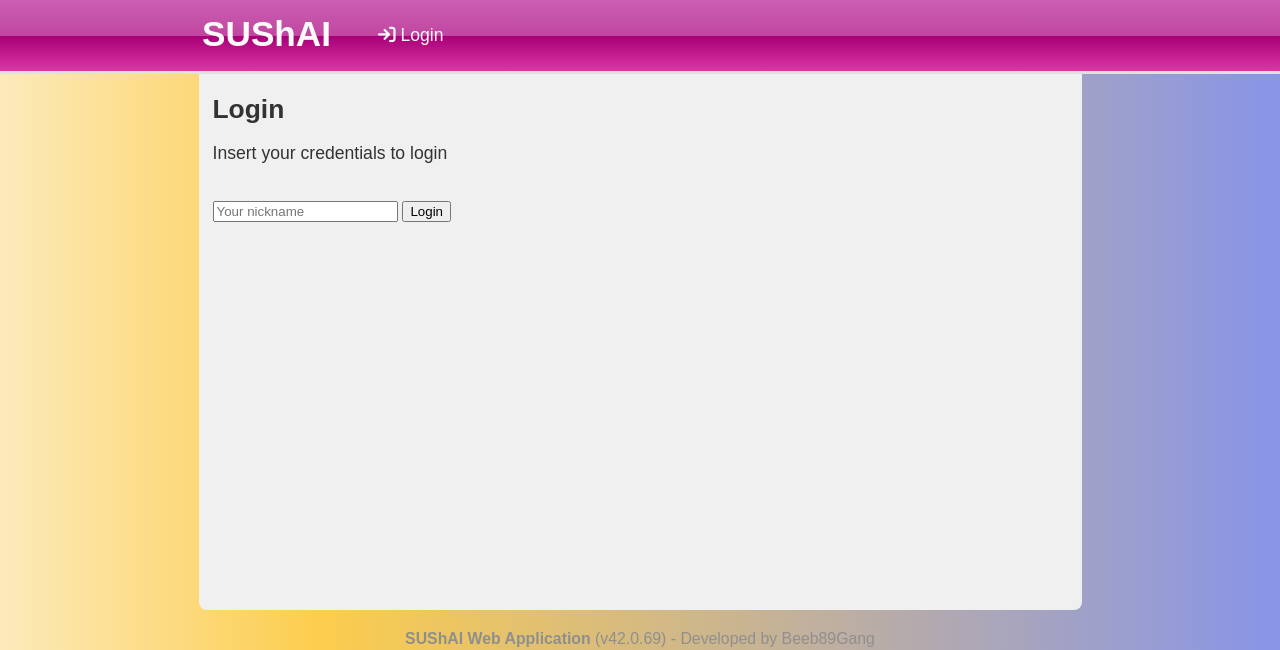
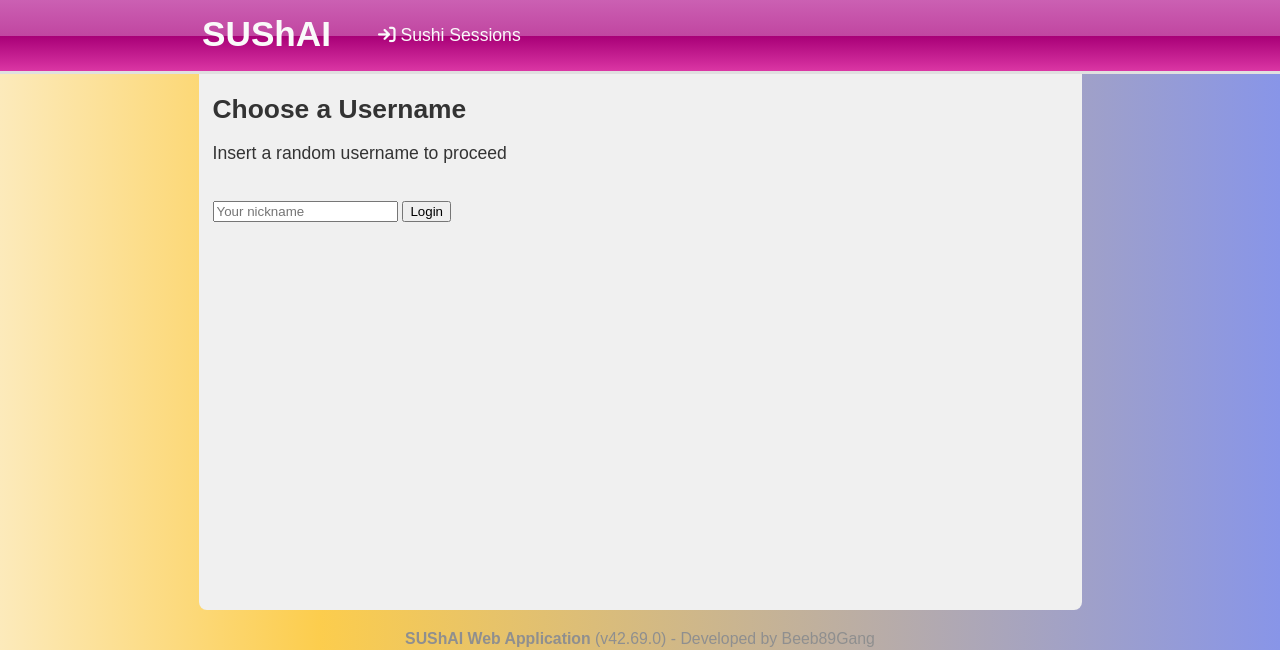
Before and after one commit to beeb89gang/SUShAI, a Flask app: page /login in a window 1280 px wide. Shown: the top 650 px of the page. Run offline with Flask 3, Linux system fonts and the light colour scheme; some web fonts are replaced.

Commit message:
feat: add remove order capabilities for stupidity, improved max order number to 12

```diff
--- a/app/routes/basic.py
+++ b/app/routes/basic.py
@@ -100,16 +100,35 @@ def sessions():
     db.close()
     return render_template(
         "sessions.html",
-        title="Start eating!",
+        title="Restaurant Session",
         version=VERSION,
         logged=is_logged(),
         sessions=sessions,
     )
 
+@basic_blueprint.route('/sessions/<session_id>/remove-order/<order_number>')
+def remove_order(session_id:str, order_number:str):
+    """ Remove order API """
+    if not is_logged():
+        return redirect("/login")
+    db = Database()
+    res = db.c.execute(
+        'DELETE FROM user_session_order WHERE session_id = ? AND user_id = ? AND order_number = ? LIMIT 1',
+        (
+            session_id,
+            session["user"]["id"],
+            order_number,
+        )
+    )
+    db.commit()
+    if res:
+        return redirect(f"/sessions/{session_id}")
+    db.close()
+
 @basic_blueprint.route("/login", methods=["POST", "GET"])
 def login():
     """ Login page """
-    print(request.args)
+    # print(request.args)
     # session_id = request.args.to_dict().get("session_id")
     output = ""
     if is_logged():
@@ -139,11 +158,11 @@ def login():
         output=output,
         version=VERSION,
         logged=False,
-        title="Login",
+        title="Choose a Username",
     )
 
 @basic_blueprint.route("/logout")
 def logout():
-    """ Logout page """
+    """ Logout API """
     session.pop("user", None)
     return redirect("/")
--- a/app/template/base.html
+++ b/app/template/base.html
@@ -3,7 +3,6 @@
 <title>SUShAI App</title>
 <meta name="viewport" content="width=device-width, initial-scale=1" />
 <link rel="stylesheet" href="{{ url_for('static', filename='style.css') }}">
-<link rel="icon" type="image/png" sizes="32x32" href="{{ url_for('static', filename='images/favicon.png') }}">
 <link rel="stylesheet" href="https://cdnjs.cloudflare.com/ajax/libs/font-awesome/6.4.0/css/all.min.css" integrity="sha512-iecdLmaskl7CVkqkXNQ/ZH/XLlvWZOJyj7Yy7tcenmpD1ypASozpmT/E0iPtmFIB46ZmdtAc9eNBvH0H/ZpiBw==" crossorigin="anonymous" referrerpolicy="no-referrer" />
 <link rel="stylesheet" href="https://fonts.googleapis.com/css?family=Honk">
 <body>
@@ -14,7 +13,7 @@
             {% if logged %}
                 <a href="{{ url_for('basic.sessions') }}"><i class="fas fa-fish"></i> Sushi Sessions</a>
             {% else %}
-                <a href="{{ url_for('basic.login') }}"><i class="fas fa-arrow-right-to-bracket"></i> Login</a>
+                <a href="{{ url_for('basic.login') }}"><i class="fas fa-arrow-right-to-bracket"></i> Sushi Sessions</a>
             {% endif %}
             </div>
             </a>
--- a/app/template/login.html
+++ b/app/template/login.html
@@ -3,7 +3,7 @@
 {% block content %}
 <section class="content">
     <h2>{{ title }}</h2>
-    <p>Insert your credentials to login</p>
+    <p>Insert a random username to proceed</p>
     {% if output %}
     <p class="box bg-{{ output[0] }}">{{ output[1] }}</p>
     {% endif %}
--- a/app/template/session.html
+++ b/app/template/session.html
@@ -22,7 +22,7 @@
     {% if orders|length == 0 %}
     <p class="muted"><i class="fa-smile far"></i> No orders yet</p>
     {% else %}
-    <h4>Order by number</h4>
+    <h4>Total orders by number</h4>
     <div class="scroll">
         <table>
             <tr>
@@ -43,11 +43,13 @@
             <tr>
                 <th>Number</th>
                 <th>Name</th>
+                <th>Action</th>
             </tr>
             {% for order in my_orders %}
                 <tr>
                     <td>{{ order.order_number }}</td>
                     <td>{{ order.order_name }}</td>
+                    <td><a href="{{ url_for('basic.remove_order', session_id=session.id, order_number=order.order_number) }}"><button>Remove</button></a></td>
                 </tr>
             {% endfor %}
         </table>
```
Also changed, not shown: app/config.py (+2 -6 lines).
